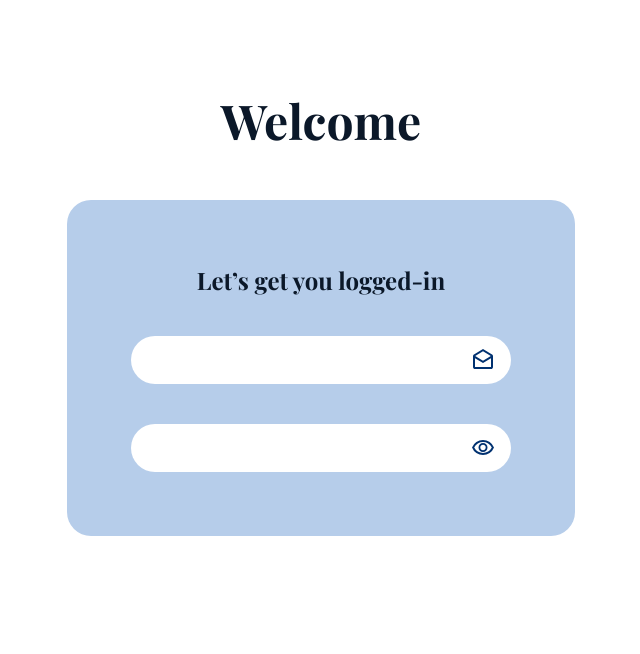
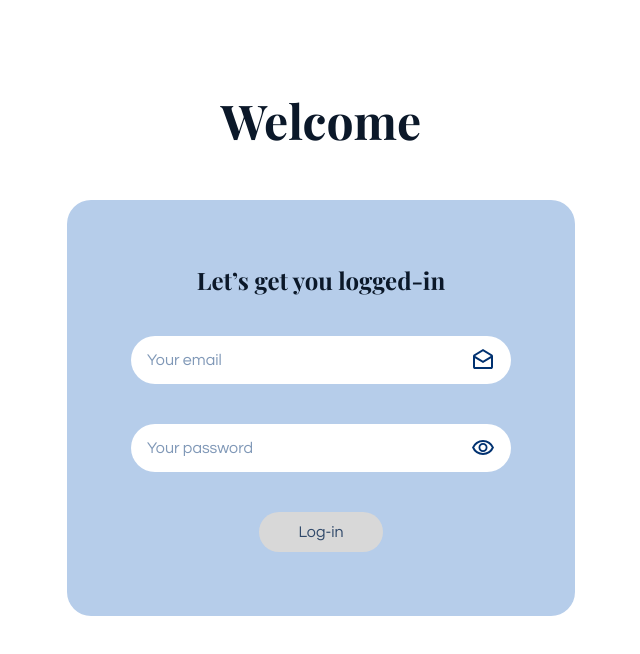
Before and after one commit to RyotaMitaraiWeb/courses-app, an Angular app in the folder frontend/: page /login in a window 1280 px wide. Shown: the top 654 px of the page, without its empty margins (319-959 px from the left). Built offline with nearby package versions, Linux system fonts and the light colour scheme; a web font is replaced by a local one.

Commit message:
add button

```diff
--- a/frontend/src/app/core/auth/login-page/login-page.component.html
+++ b/frontend/src/app/core/auth/login-page/login-page.component.html
@@ -5,19 +5,20 @@
   <form class="mx-auto rounded-3xl bg-app-blue-200 flex flex-col gap-y-10 p-16">
     <h2 class="font-playfair-display font-bold text-2xl text-center text-app-blue-600">Let’s get you logged-in</h2>
     <app-form-field variant="fill" class="w-95">
-      <input appInput />
+      <input placeholder="Your email" appInput />
       <app-drafts-icon ngProjectAs="form-field-suffix" className="w-6 h-6 fill-current" />
     </app-form-field>
     <app-form-field variant="fill" class="w-95">
-      <input [type]="passwordVisibility ? 'text' : 'password'" appInput />
-      <button (click)="togglePasswordVisibility($event)"
-        class="cursor-pointer h-max" ngProjectAs="form-field-suffix">
+      <input placeholder="Your password" [type]="passwordVisibility ? 'text' : 'password'" appInput />
+      <button (click)="togglePasswordVisibility($event)" class="cursor-pointer h-max" ngProjectAs="form-field-suffix">
         @if (!passwordVisibility) {
-          <app-visibility-icon className="w-6 h-6 fill-current" />
+        <app-visibility-icon className="w-6 h-6 fill-current" />
         } @else {
-          <app-visibility-off-icon className="w-6 h-6 fill-current" />
+        <app-visibility-off-icon className="w-6 h-6 fill-current" />
         }
       </button>
     </app-form-field>
+    <button disabled
+      class="cursor-pointer disabled:cursor-not-allowed bg-app-white disabled:bg-app-gray disabled:text-app-blue-400 rounded-4xl text-app-blue-500 w-31 h-10 mx-auto">Log-in</button>
   </form>
 </main>
```
